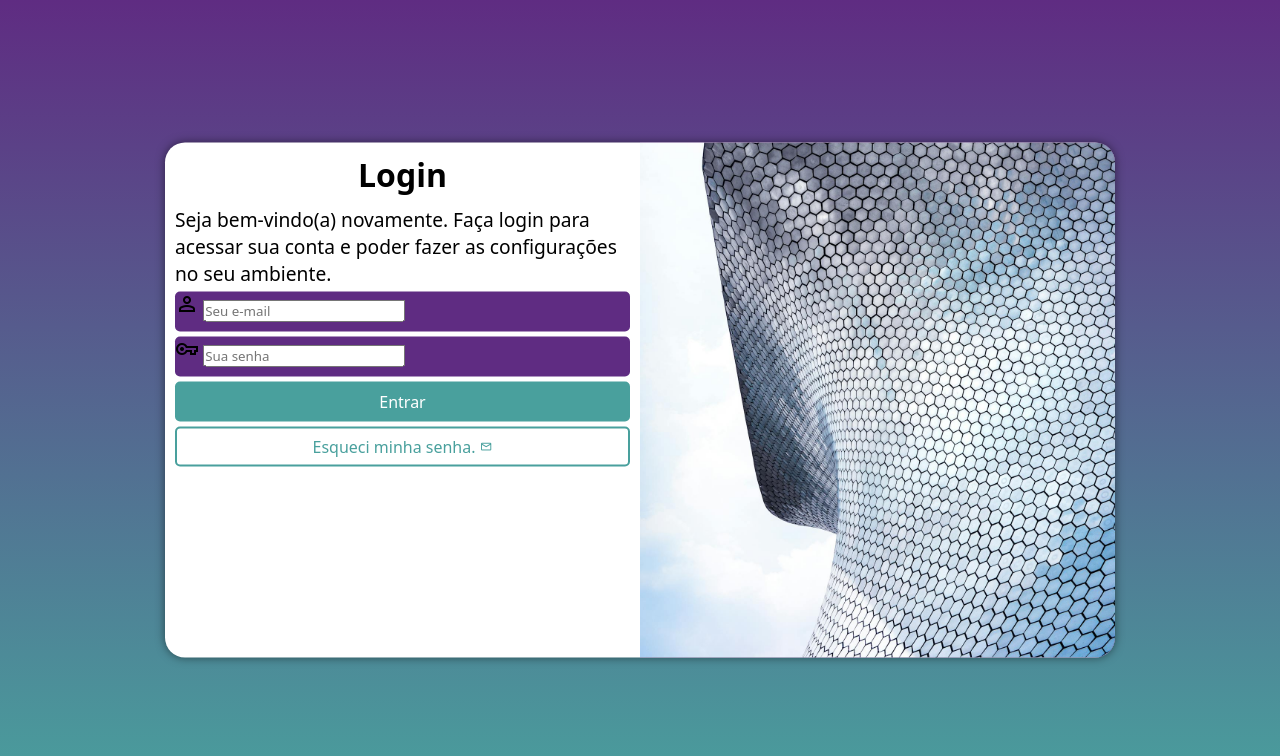
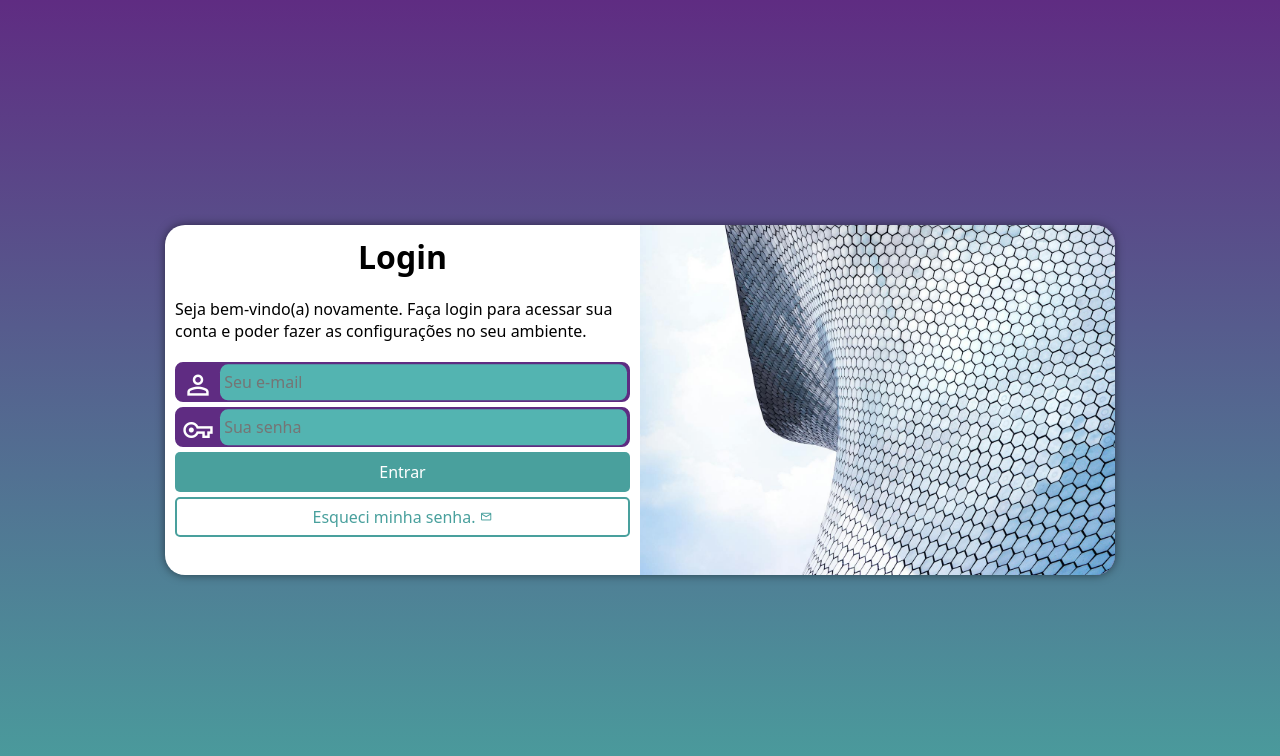
Before and after one commit to brunoboehme/projeto-login, a plain HTML site: page index.html in a window 1280 px wide. Drawn offline with nearby package versions, Linux system fonts and the light colour scheme.

Commit message:
bug fixed

```diff
--- a/estilos/media-query.css
+++ b/estilos/media-query.css
@@ -8,11 +8,12 @@ Large devices (laptops/desktops, 992px and up)
 Extra large devices (large laptops and desktops, 1200px and up) */
 
 @media screen and (min-width: 768px) and (max-width: 992px) {
-    body {
+    body { /*talbet*/
         background-image: linear-gradient(to top, #49a09d, #5f2c82);
     }
     section#login {
         width: 80vw;
+        height: 280px;
     }
     section#login > div#imagem {
         float: left;
@@ -32,6 +33,7 @@ Extra large devices (large laptops and desktops, 1200px and up) */
     }
     section#login {
         width: 950px;
+        height: 350px;
     }
     section#login > div#imagem {
         float: right;
@@ -47,7 +49,8 @@ Extra large devices (large laptops and desktops, 1200px and up) */
         font-size: 2em;
     }
     div#formulario > p {
-        font-size: 1.2em;
+        font-size: 1em;
+        margin: 20px 0px;
     }
 
 }
--- a/estilos/style.css
+++ b/estilos/style.css
@@ -28,16 +28,16 @@ main {
 section#login {
     position: absolute;
     background-color: white;
-    width: 251px;
-    height: 515px;
+    width: 250px;
+    height: 510px;
     border-radius: 20px;
     top: 50%;
     left: 50%;
-    transform: translate(-50%, -50%);
     overflow: hidden; /*tudo oq estiver fora da borda da div (no caso a imagem) vai esconder (para arrendondar as bordas superiores)*/
     box-shadow: 0px 0px 10px rgba(0, 0, 0, 0.5) ;
     transition: width 0.3s, height 0.3s;
     transition-timing-function: ease; /*suavizar a transição*/
+    transform: translate(-50%, -50%);
 }
 
 section#login > div#imagem {
@@ -68,12 +68,36 @@ form > div.campo {
     display: block;
     width: 100%;
     height: 40px;
-    border-radius: 5px;
+    border-radius: 8px;
     margin: 5px 0px;
+    border: 2px solid  #5f2c82 ;
 }
 
 div.campo > label {
     display: none;
+}
+
+div.campo > span {
+    color: white;
+    font-size: 2em;
+    width: 39px;
+    padding: 5px;
+}
+
+div.campo > input {
+    background-color:  #53b4b1;
+    font-size: 1em;
+    width: calc(100% - 44px);
+    height: 100%;
+    border: none;
+    border-radius: 8px;
+    padding: 4px;
+    transform: translateY(-12.7px);
+}
+
+div.campo > input:focus-within {
+    background-color: white;
+    border: none;
 }
 
 form > input[type=submit] {
```
